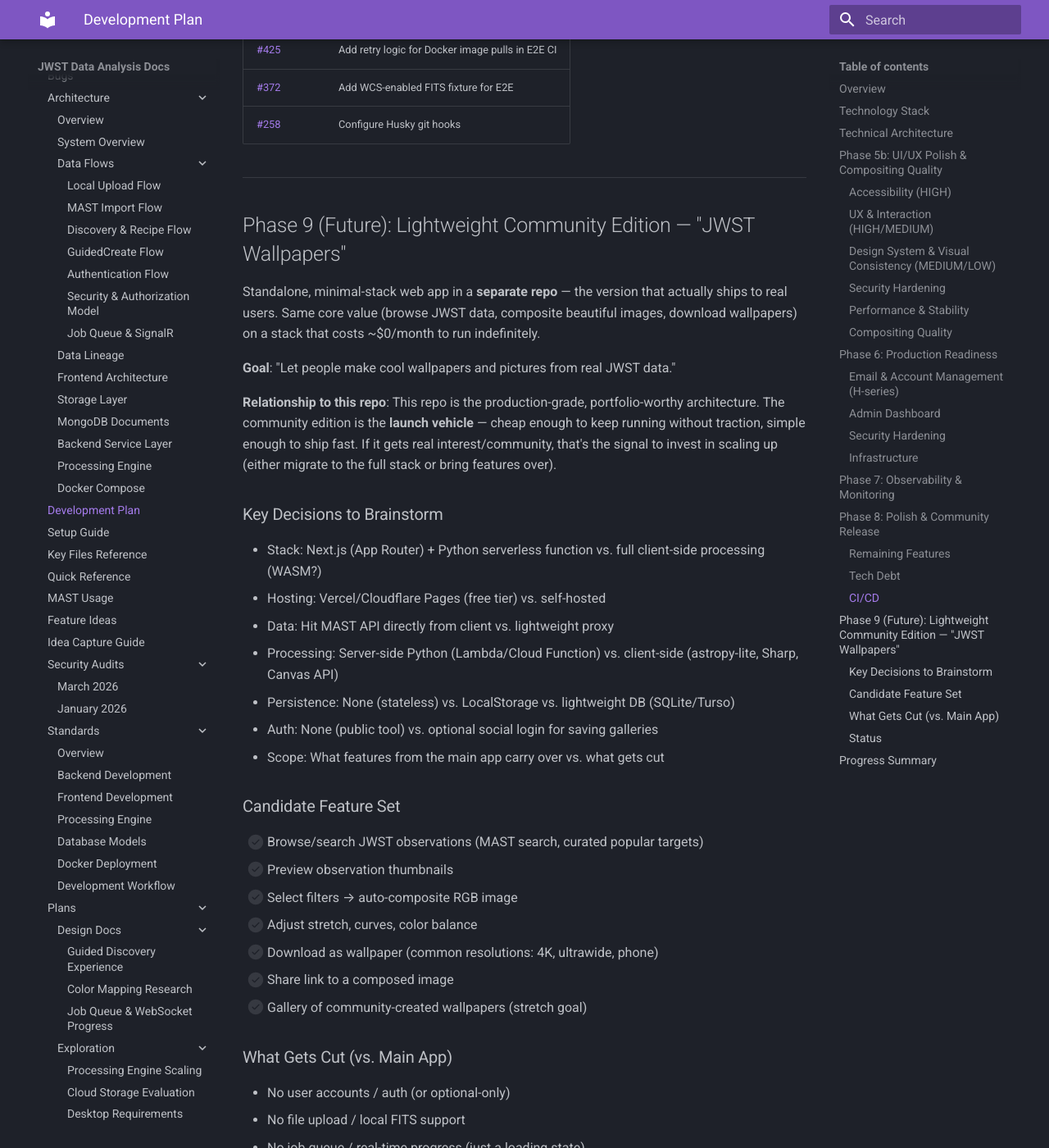
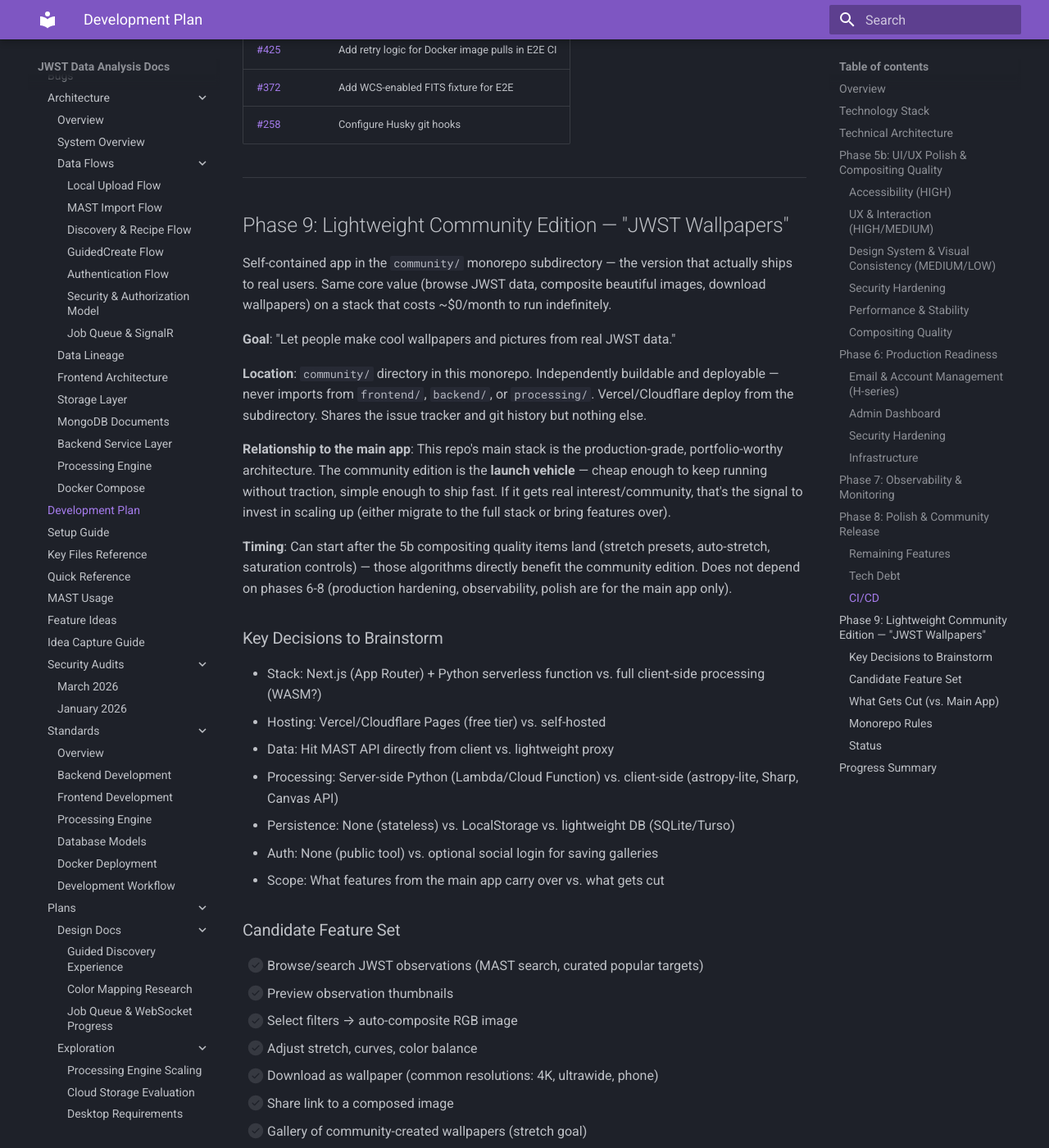
Before and after one commit to Snoww3d/jwst-data-analysis, an MkDocs documentation site: the page built from docs/development-plan.md, in a window 1280 px wide and 1400 px high, scrolled down 7495 px. Shown: the whole window at 82% size. Built offline with MkDocs 1.6.1 and Material for MkDocs 9.7.7, drawn with Linux system fonts in a browser that asks for light colours; some of the changed text lies outside the part shown.

Commit message:
docs: update Phase 9 — monorepo subdirectory, reorder timeline
- Changed from separate repo to `community/` monorepo subdirectory
- Added monorepo boundary rules (self-contained, no cross-imports)
- Moved Phase 9 before phases 6-8 in the roadmap (only depends on
  5b compositing quality, not production hardening)
- Added Notes column to progress summary table

Co-Authored-By: Claude Opus 4.6 <noreply@anthropic.com>

```diff
--- a/docs/development-plan.md
+++ b/docs/development-plan.md
@@ -217,13 +217,17 @@ Remaining features, tech debt, CI improvements, and release process.
 
 ---
 
-## Phase 9 (Future): Lightweight Community Edition — "JWST Wallpapers"
+## Phase 9: Lightweight Community Edition — "JWST Wallpapers"
 
-Standalone, minimal-stack web app in a **separate repo** — the version that actually ships to real users. Same core value (browse JWST data, composite beautiful images, download wallpapers) on a stack that costs ~$0/month to run indefinitely.
+Self-contained app in the `community/` monorepo subdirectory — the version that actually ships to real users. Same core value (browse JWST data, composite beautiful images, download wallpapers) on a stack that costs ~$0/month to run indefinitely.
 
 **Goal**: "Let people make cool wallpapers and pictures from real JWST data."
 
-**Relationship to this repo**: This repo is the production-grade, portfolio-worthy architecture. The community edition is the **launch vehicle** — cheap enough to keep running without traction, simple enough to ship fast. If it gets real interest/community, that's the signal to invest in scaling up (either migrate to the full stack or bring features over).
+**Location**: `community/` directory in this monorepo. Independently buildable and deployable — never imports from `frontend/`, `backend/`, or `processing/`. Vercel/Cloudflare deploy from the subdirectory. Shares the issue tracker and git history but nothing else.
+
+**Relationship to the main app**: This repo's main stack is the production-grade, portfolio-worthy architecture. The community edition is the **launch vehicle** — cheap enough to keep running without traction, simple enough to ship fast. If it gets real interest/community, that's the signal to invest in scaling up (either migrate to the full stack or bring features over).
+
+**Timing**: Can start after the 5b compositing quality items land (stretch presets, auto-stretch, saturation controls) — those algorithms directly benefit the community edition. Does not depend on phases 6-8 (production hardening, observability, polish are for the main app only).
 
 ### Key Decisions to Brainstorm
 
@@ -255,23 +259,31 @@ Standalone, minimal-stack web app in a **separate repo** — the version that ac
 - No WCS/mosaics/spectral analysis (scientific features)
 - No admin panel, no observability stack
 
+### Monorepo Rules
+
+- `community/` is **fully self-contained** — own `package.json`, own build, own deploy config
+- **Never** import from `frontend/`, `backend/`, or `processing/`
+- Own CI job with path filter (`community/**`)
+- If Vercel build succeeds from `community/` alone, the boundary is intact
+- Shared processing algorithms get **copied, not imported** (a few hundred lines, not worth the coupling)
+
 ### Status
 
-⬚ Future idea — brainstorm and plan before starting
+⬚ Planned — start after 5b compositing quality items land
 
 ---
 
 ## Progress Summary
 
-| Phase | Focus | Status |
-| ------- | ------- | -------- |
-| 1 | Foundation & Architecture | ✅ Complete |
-| 2 | Core Infrastructure | ✅ Complete |
-| 3 | Data Processing Engine | ✅ Complete |
-| 4 | Frontend & FITS Viewer | ✅ Complete |
-| 5 | Scientific Processing | ✅ Complete |
-| 5b | UI/UX Polish & Compositing | 🔄 Next |
-| 6 | Production Readiness | ⬚ Planned |
-| 7 | Observability & Monitoring | ⬚ Planned |
-| 8 | Polish & Community Release | ⬚ Planned |
-| 9 | Lightweight Community Edition | ⬚ Future Idea |
+| Phase | Focus | Status | Notes |
+| ------- | ------- | -------- | ------- |
+| 1 | Foundation & Architecture | ✅ Complete | |
+| 2 | Core Infrastructure | ✅ Complete | |
+| 3 | Data Processing Engine | ✅ Complete | |
+| 4 | Frontend & FITS Viewer | ✅ Complete | |
+| 5 | Scientific Processing | ✅ Complete | |
+| 5b | UI/UX Polish & Compositing | 🔄 Next | Compositing quality items first |
+| 9 | Community Edition ("JWST Wallpapers") | ⬚ Planned | After 5b compositing; `community/` dir |
+| 6 | Production Readiness | ⬚ Planned | Main app only |
+| 7 | Observability & Monitoring | ⬚ Planned | Main app only |
+| 8 | Polish & Community Release | ⬚ Planned | Main app only |
```
